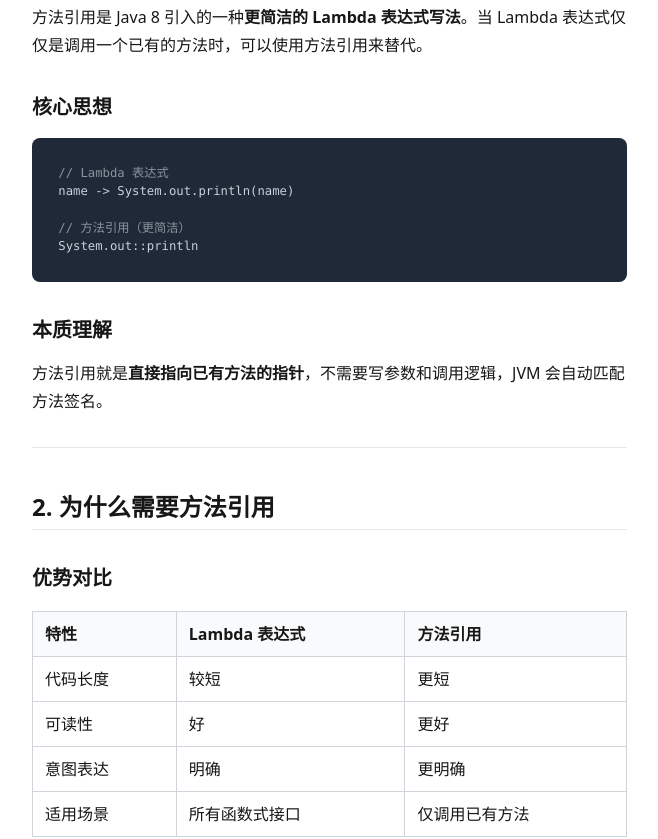
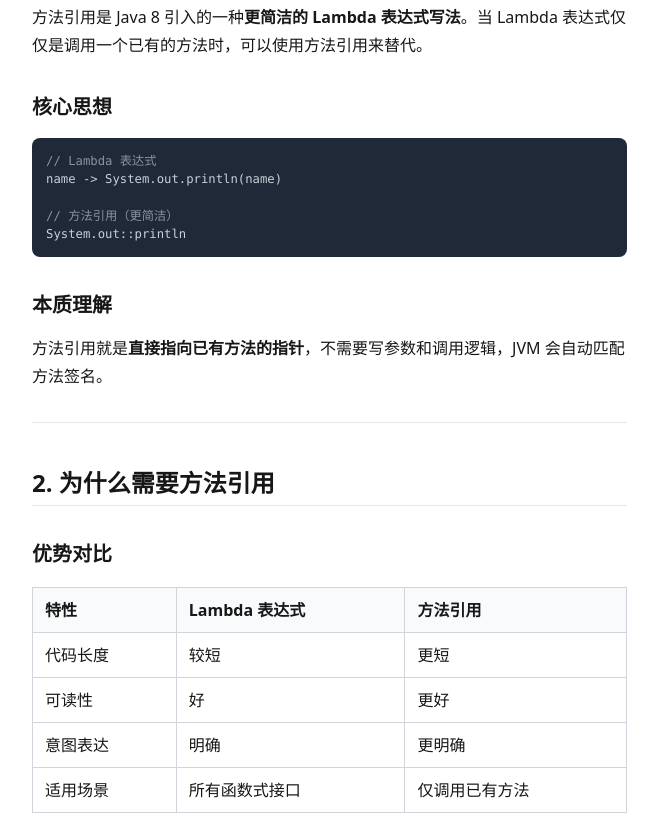
Before and after one commit to Asy424/my-blog, a Next.js app: page /my-blog/blog/post-mpou6s96 in a window 1280 px wide. Shown: the part 820-1659 px from the top of the page, without its empty margins (240-898 px from the left). Built offline with nearby package versions, Linux system fonts and the light colour scheme.

Commit message:
fix: 调整 CSS 优先级，确保代码高亮颜色正确显示

```diff
--- a/src/app/globals.css
+++ b/src/app/globals.css
@@ -118,7 +118,6 @@ body {
 
 .prose pre {
   background: #1f2937;
-  color: #f3f4f6;
   padding: 1em;
   border-radius: 0.5rem;
   overflow-x: auto;
@@ -129,6 +128,16 @@ body {
 
 .dark .prose pre {
   background: #111827;
+}
+
+/* 让 highlight.js 样式优先级更高 */
+.prose pre code.hljs {
+  background: transparent;
+  padding: 0;
+}
+
+.prose pre .hljs {
+  color: #c9d1d9;
 }
 
 .prose code {
```
